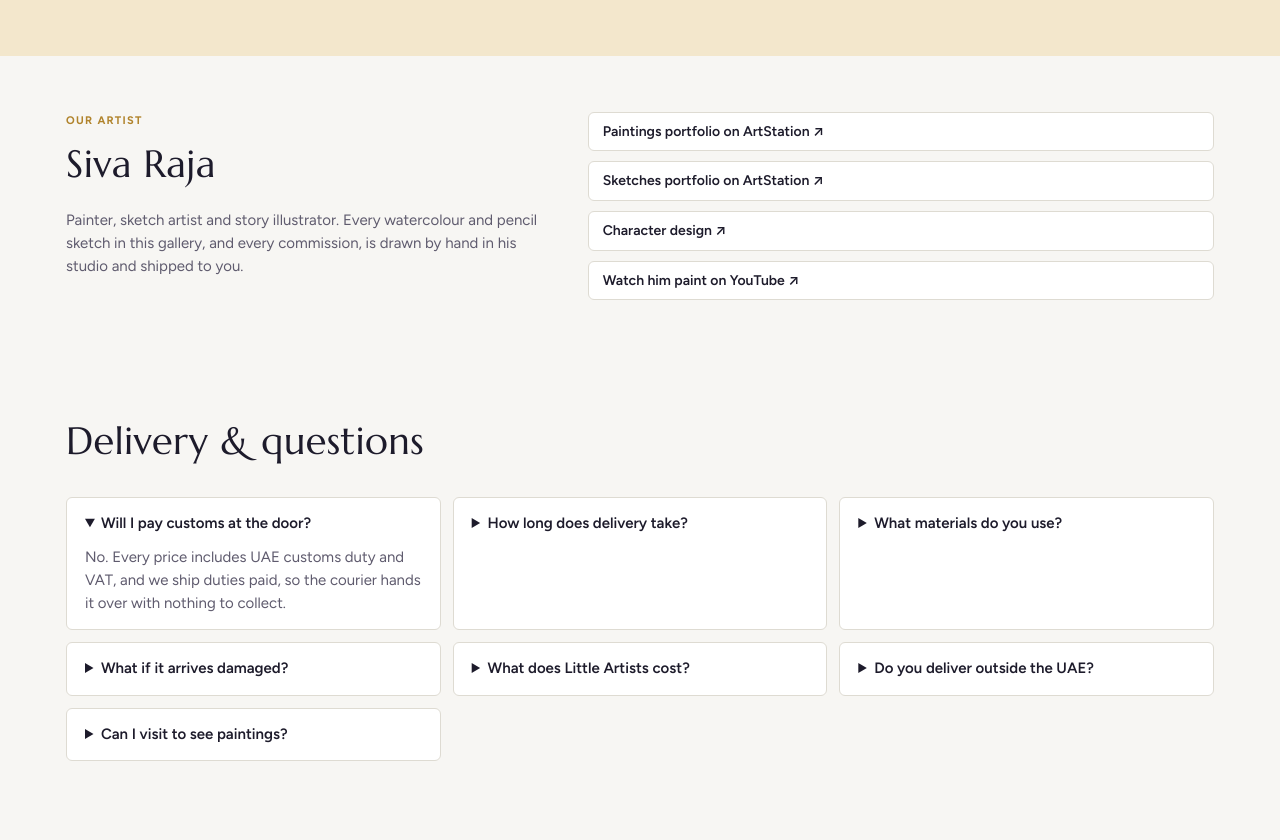
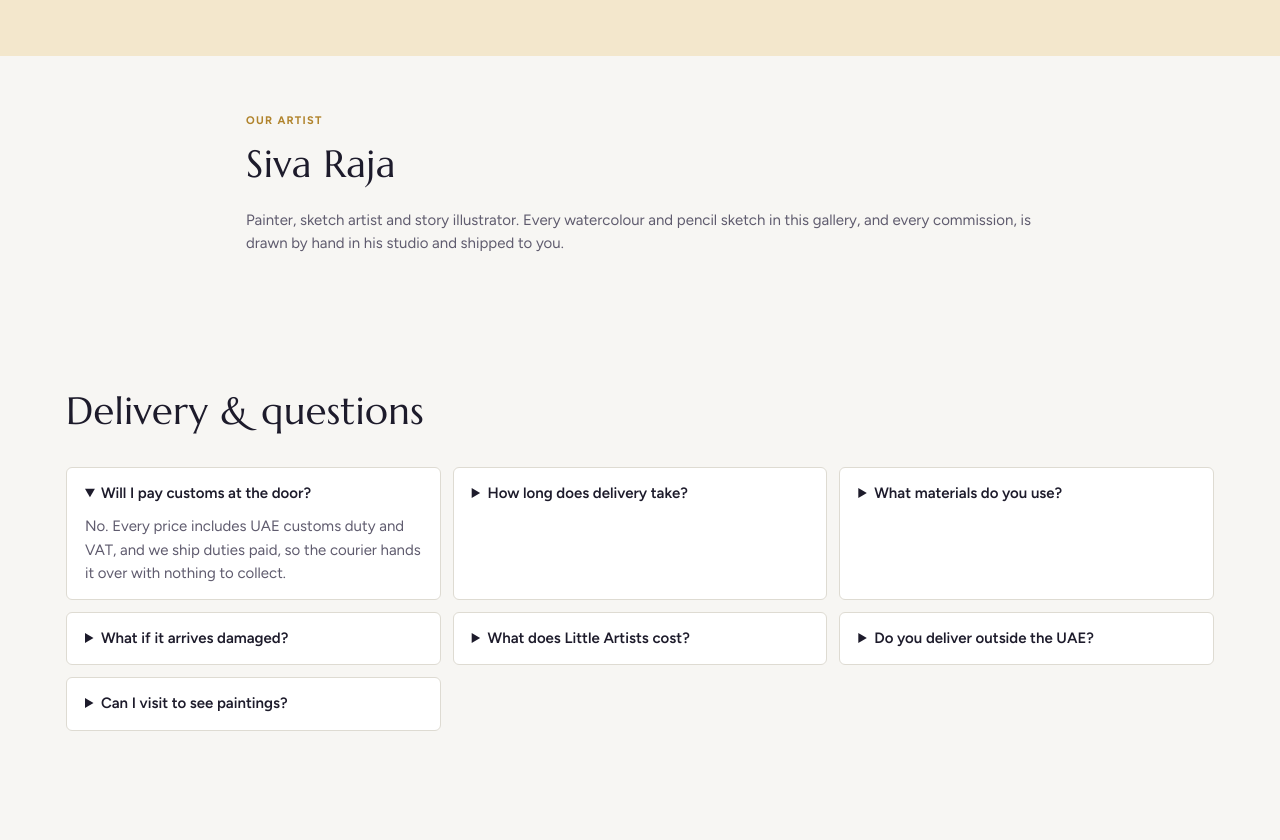
Before and after one commit to aniskeen-ui/kalai, a website built with Vite: page index.html in a window 1280 px wide. Shown: the part 5833-6673 px from the top of the page. Built offline with nearby package versions, Linux system fonts and the light colour scheme; some packages are replaced by stand-ins of ours; no server answers; what aws-amplify would draw is missing.

Commit message:
Add files via upload

```diff
--- a/index.html
+++ b/index.html
@@ -351,16 +351,10 @@ body{margin:0}img{max-width:100%}[hidden]{display:none!important}
   </form>
 </div></section>
 
-<section id="artist"><div class="wrap" style="display:grid;grid-template-columns:minmax(0,1fr) minmax(0,1.3fr);gap:40px;align-items:start">
+<section id="artist"><div class="wrap" style="max-width:820px">
   <div><div class="kind" style="font-size:11px;letter-spacing:.12em;text-transform:uppercase;color:var(--gold);font-weight:700">Our artist</div>
   <h2 style="font-size:clamp(28px,3.4vw,38px);margin-top:6px">Siva Raja</h2>
   <p class="note" style="font-size:15px">Painter, sketch artist and story illustrator. Every watercolour and pencil sketch in this gallery, and every commission, is drawn by hand in his studio and shipped to you.</p></div>
-  <div style="display:grid;gap:10px">
-    <a class="add" style="text-decoration:none;display:block" href="https://sivaraja.artstation.com/albums/15032989" target="_blank" rel="noopener">Paintings portfolio on ArtStation ↗</a>
-    <a class="add" style="text-decoration:none;display:block" href="https://sivaraja.artstation.com/albums/15053222" target="_blank" rel="noopener">Sketches portfolio on ArtStation ↗</a>
-    <a class="add" style="text-decoration:none;display:block" href="https://sivaraja.artstation.com/albums/15024689" target="_blank" rel="noopener">Character design ↗</a>
-    <a class="add" style="text-decoration:none;display:block" href="https://www.youtube.com/@anchiraithumbi7657" target="_blank" rel="noopener">Watch him paint on YouTube ↗</a>
-  </div>
 </div></section>
 
 <section id="help"><div class="wrap">
```
